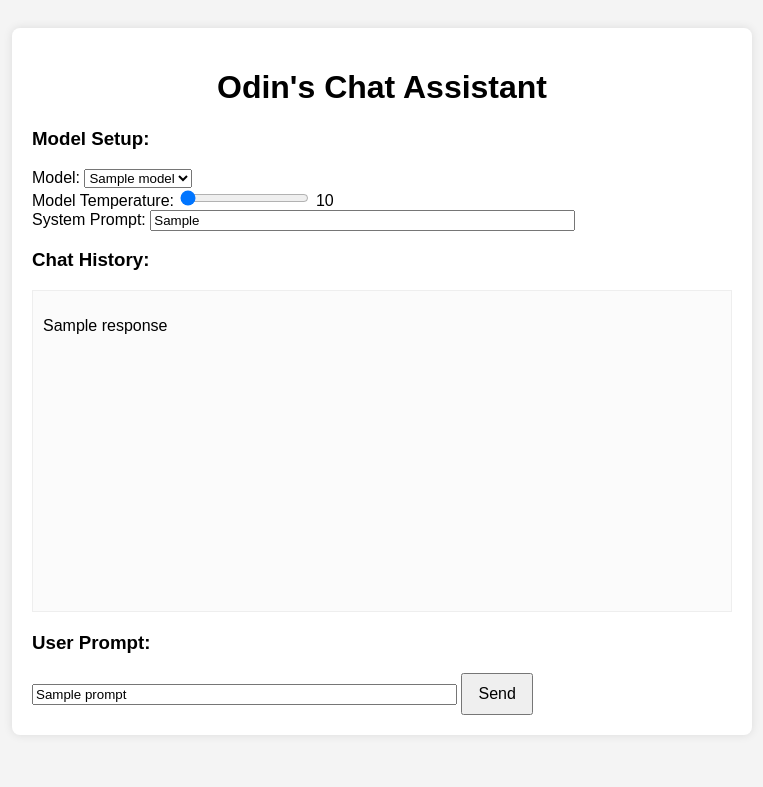
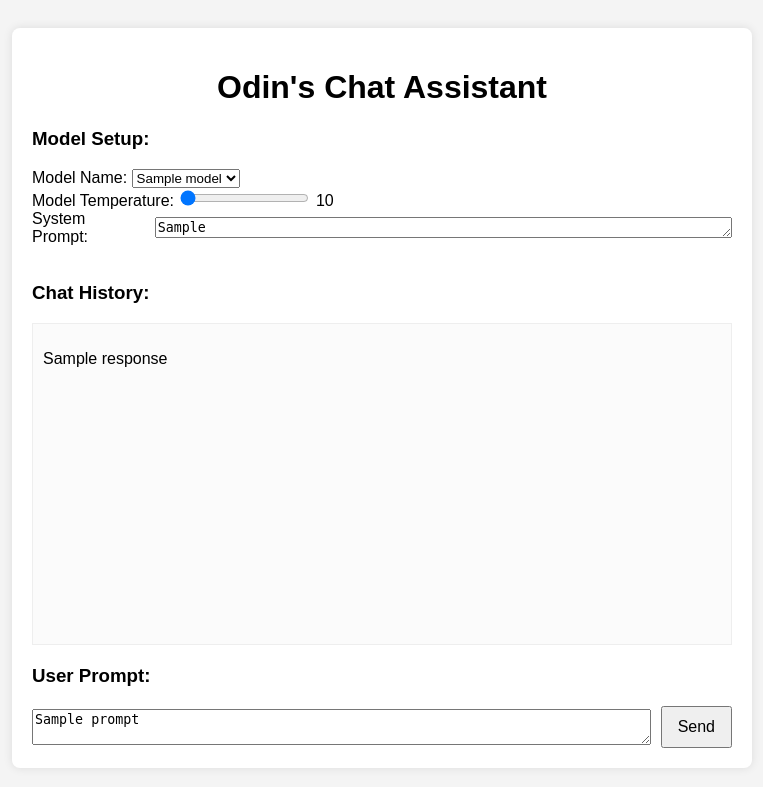
Before and after one commit to SmokeyRider/learning_llm_2025, a Flask app: template templates/index.html in a window 1280 px wide. Shown: the top 787 px of the page, without its empty margins (258-1021 px from the left). Run offline with Flask 3, Linux system fonts and the light colour scheme; the template is opened without the code that fills it: most values are stand-ins (such as "Sample title", 1, 10 or a date in 2020).

Commit message:
aligned input boxes with with input-container class & flex

```diff
--- a/templates/index.html
+++ b/templates/index.html
@@ -72,6 +72,14 @@
         .center-title {
             text-align: center;
         }
+        .input-container {
+            display: flex;
+            align-items: center;
+            gap: 10px; /* Space between textarea and button */
+        }
+        .input-container textarea {
+            flex-grow: 1; /* Allow textarea to take available space */
+        }
     </style>
     <script>
         function updateTemperatureValue(val) {
@@ -93,7 +101,7 @@
         <div>
             <h3>Model Setup:</h3>
 
-            <label for="model">Model:</label>
+            <label for="model">Model Name:</label>
             <select id="model" name="model" >
                 {% for model in models %}
                     <option value="{{ model }}" {% if model == selected_model %}selected{% endif %}>{{ model }}</option>
@@ -105,9 +113,10 @@
             <input type="range" id="model_temperature" name="model_temperature" min="{{ min_temp }}" max="{{ max_temp }}" step="{{min_temp_step}}" value="{{ model_temperature }}" oninput="updateTemperatureValue(this.value)">
             <span id="temperature_value">{{ model_temperature }}</span>
             <br>
-
-            <label for="system_prompt">System Prompt:</label>
-            <input type="text" id="system_prompt" name="system_prompt" value="{{ system_prompt }}" maxlength="100" size="50">
+            <div class="input-container">
+                <label for="system_prompt">System Prompt:</label>
+                <textarea id="system_prompt" name="system_prompt" maxlength="200" rows="1" cols="70">{{ system_prompt }}</textarea>
+            </div>
             <br>
         </div>
         <h3>Chat History:</h3>
@@ -116,9 +125,10 @@
         </div>
 
         <h3><label for="prompt">User Prompt:</label></h3>
-        <input type="text" id="prompt" name="prompt" value="{{ prompt }}" maxlength="200" size="50">
-        <button type="submit">Send</button>
-
+        <div class="input-container">
+            <textarea id="prompt" name="prompt" maxlength="500" rows="2" cols="75">{{ prompt }}</textarea>
+            <button type="submit">Send</button>
+        </div>
     </form>
     </div>
 </body>
```
